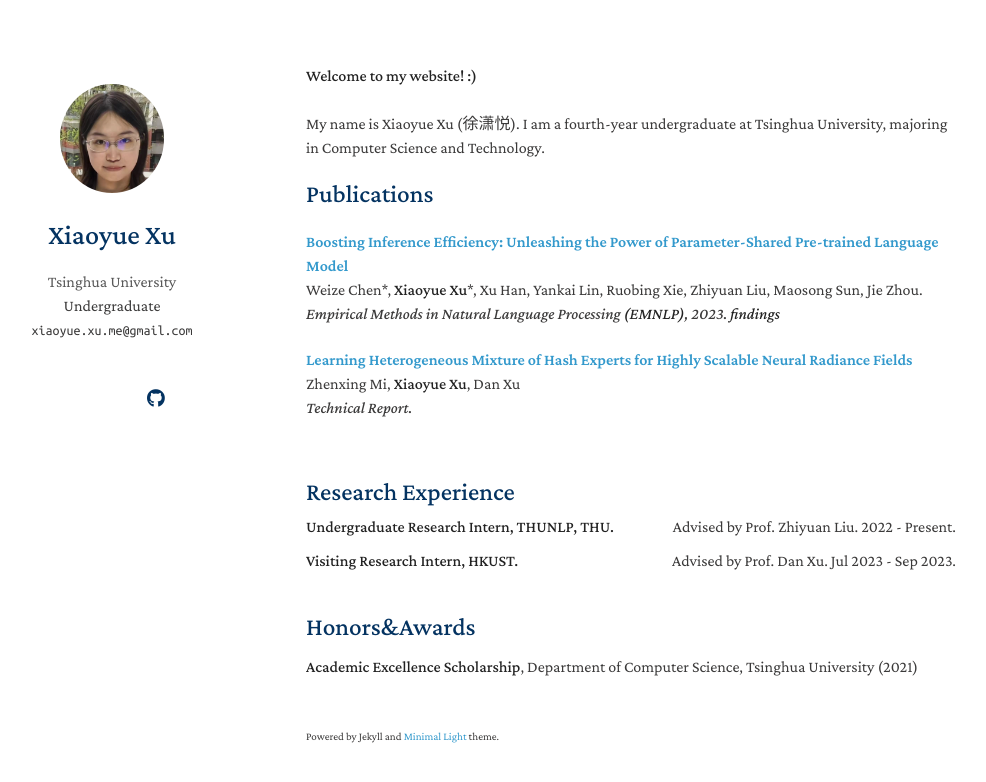
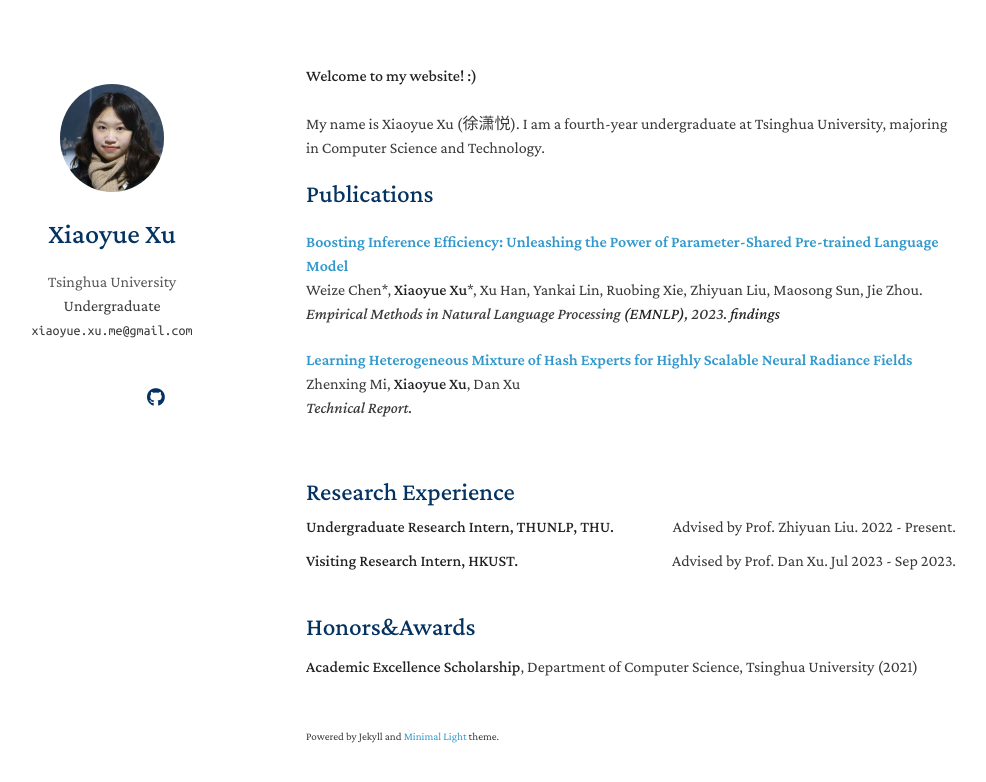
Before and after one commit to xiaoyue2002/xiaoyue2002.github.io, a Jekyll site: the page built from index.md, in a window 1280 px wide. Shown: the top 782 px of the page, without its empty margins (164-1150 px from the left). Built offline with Jekyll 4.4.1, drawn with Linux system fonts in a browser that asks for light colours; nearby versions of some CDN libraries; a style sheet for code colours, icons or effects is not loaded.

Commit message:
change avatar

```diff
--- a/_config.yml
+++ b/_config.yml
@@ -21,7 +21,7 @@
 
 # Images (e.g., your profile picture and your website's favicon)
 # "favicon" and "favicon_dark" are used for the light and dark modes, respectively.
-avatar: ./assets/img/me.png
+avatar: ./assets/img/me-5.png
 # favicon: ./assets/img/favicon.png
 # favicon_dark: ./assets/img/favicon-dark.png
 
```
Also changed, not shown: assets/img/me-5.png (added).
